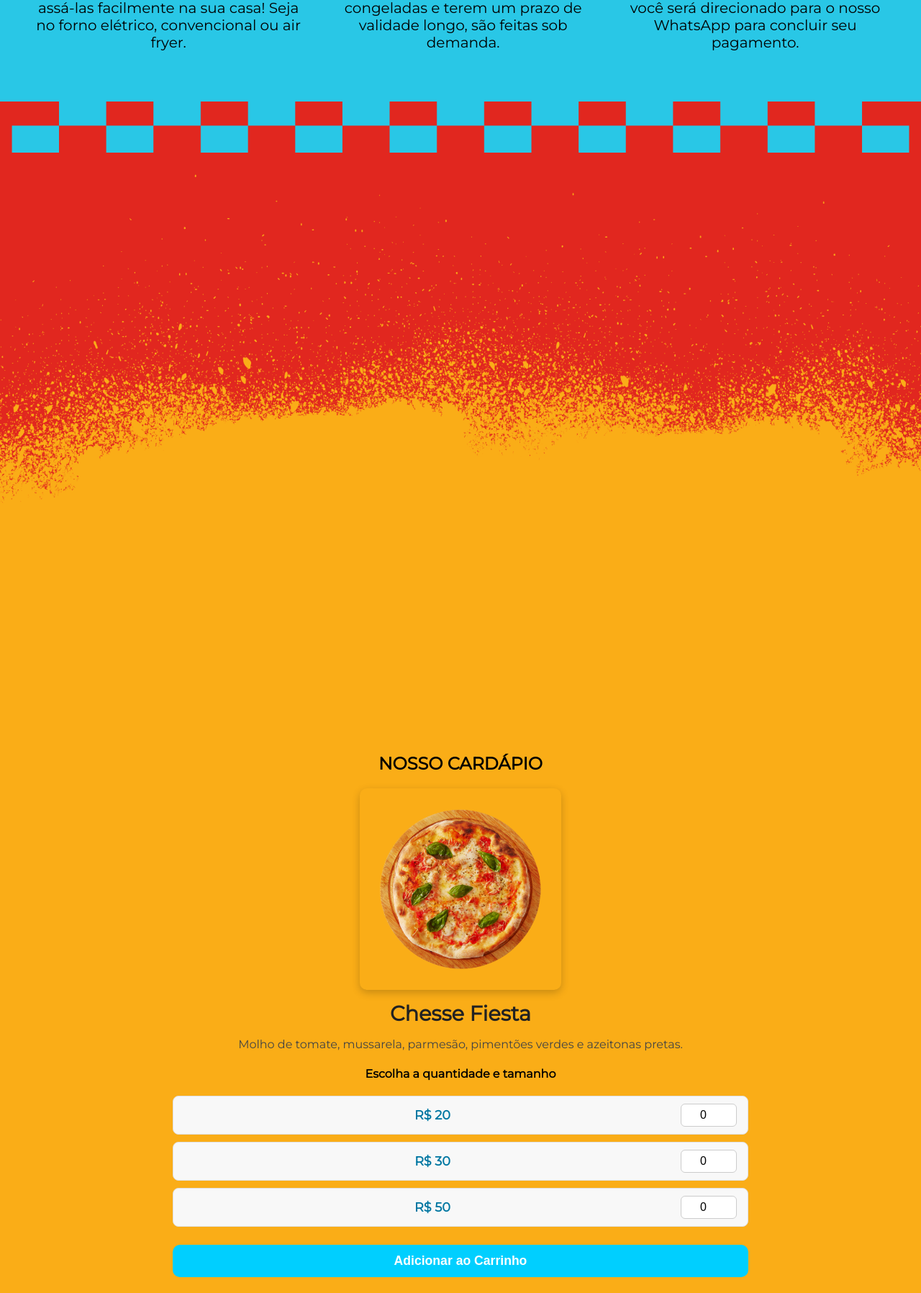
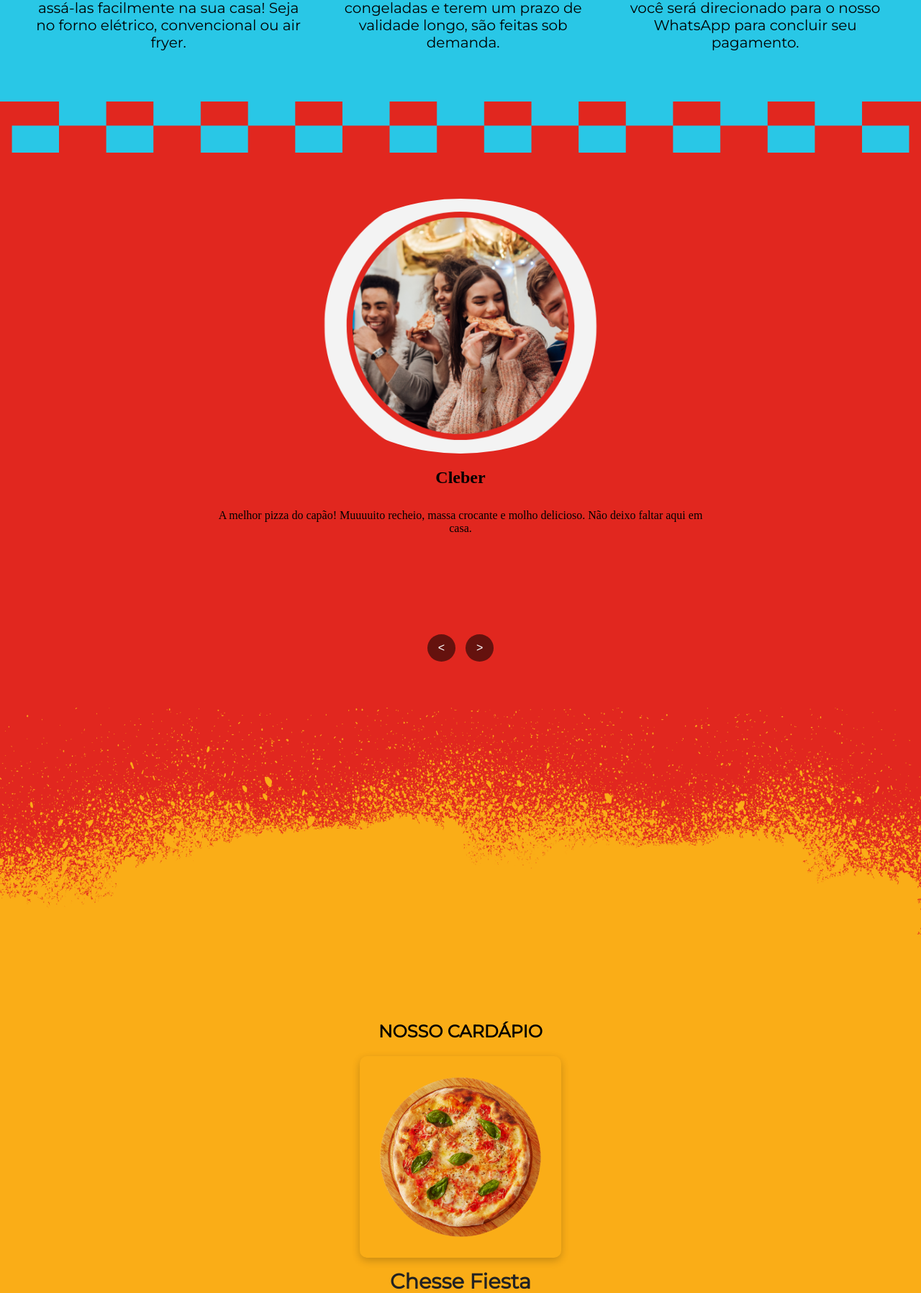
Before and after one commit to ajudantedemagico/charlespizzascongeladas, a FastAPI app: page / in a window 1280 px wide. Shown: the part 1495-3291 px from the top of the page at 72% size. Run offline with FastAPI, Linux system fonts and the light colour scheme.

Commit message:
criação carrossel avaliação

```diff
--- a/static/CSS/main.css
+++ b/static/CSS/main.css
@@ -85,7 +85,7 @@ nav{
     flex-direction: column;
     align-items: center;
     width: 100%;
-    height: 800px;
+    height: 400px;
     background-image: url('/static/img/background_spray_amarelo.png');
     background-color: #E1271F;
     background-size: cover;
@@ -397,3 +397,53 @@ footer{
   content: "↑";
   font-size: 20px;
 }
+/*carrosel*/
+
+.carrossel-container {
+  padding: 5%;
+  text-align: center;
+  background-color:#E1271F;
+}
+.carrossel{
+  position: relative;
+  overflow: hidden;
+  width: 100%;
+}
+.carrossel-images {
+  display: flex;
+  transition: transform 0.5s ease-in-out;
+}
+.carrossel-item {
+  flex: 0 0 100%;
+  display: flex;
+  flex-direction: column;
+  align-items: center;
+}
+.carrossel-item img {
+  width: 40%;
+  height: 60%;
+  border-radius: 50%;
+  object-fit: cover;
+}
+.carrossel-item p {
+  margin-top: 10px;
+  font-size: 16px;
+  color: #000000;
+  width: 60%;
+}
+.controls {
+  margin-top: 15px;
+}
+.controls button {
+  padding: 10px 15px;
+  margin: 0 5px;
+  font-size: 16px;
+  border: none;
+  background-color: #0000008c;
+  color: white;
+  cursor: pointer;
+  border-radius: 50%;
+}
+.controls button:hover {
+  background-color: #000000b0;
+}
--- /dev/null
+++ b/static/JS/carrossel.js
@@ -0,0 +1,20 @@
+const carrosselImages = document.querySelector('.carrossel-images');
+    const totalItems = document.querySelectorAll('.carrossel-item').length;
+    const prevButton = document.getElementById('prev');
+    const nextButton = document.getElementById('next');
+    let currentIndex = 0;
+
+    function updateCarrossel() {
+        const offset = -currentIndex * 100;
+        carrosselImages.style.transform = `translateX(${offset}%)`;
+    }
+
+    prevButton.addEventListener('click', () => {
+        currentIndex = (currentIndex - 1 + totalItems) % totalItems;
+        updateCarrossel();
+    });
+
+    nextButton.addEventListener('click', () => {
+        currentIndex = (currentIndex + 1) % totalItems;
+        updateCarrossel();
+    });
--- a/templates/main.html
+++ b/templates/main.html
@@ -77,7 +77,33 @@
 
     <div class="separador-funcionamento"> </div>
 
-    <div class="separador-avaliacao" id="avaliacao"> </div>
+    <section class=" carrossel-container">
+        <section class="carrossel">
+            <section class="carrossel-images">
+                <div class="carrossel-item">
+                    <img src="/static/img/avaliacao_001.png" alt="Imagem 1">
+                    <h2>Cleber</h2>
+                    <p>A melhor pizza do capão! Muuuuito recheio, massa crocante e molho delicioso. Não deixo faltar aqui em casa.</p>
+                </div>
+                <div class="carrossel-item">
+                    <img src="/static/img/avaliacao_002.png" alt="Imagem 2">
+                    <h2>Roberta</h2>
+                    <p>Sabor incomparável! A massa é perfeita, o recheio vem na medida certa e o atendimento é nota 10. Não troco por nada!</p>
+                </div>
+                <div class="carrossel-item">
+                    <img src="/static/img/avaliacao_003.png" alt="Imagem 3">
+                    <h2>Maria Clara</h2>
+                    <p>Simplesmente a melhor pizza da região! O sabor é incrível, o recheio é super generoso, e a entrega é sempre pontual. Já virou tradição aqui em casa! 🍕✨</p>
+                </div>
+            </section>
+        </section>
+        <div class="controls">
+            <button id="prev"><</button>
+            <button id="next">></button>
+        </div>
+    </section>
+
+    <div class="separador-avaliacao" id="avaliacao"></div>
 
 <section class="cardapio-container" id="cardapio">
     <h2>NOSSO CARDÁPIO</h2>
@@ -160,5 +186,6 @@
     <script src="adesivos_flutuantes.js"></script>
     <script src="/static/JS/footer.js"></script>
     <script src="/static/JS/menu.js"></script>
+    <script src="/static/JS/carrossel.js"></script>
 </body>
 </html>
```
Also changed, not shown: static/img/fundoStreetwear.jpg (added).
